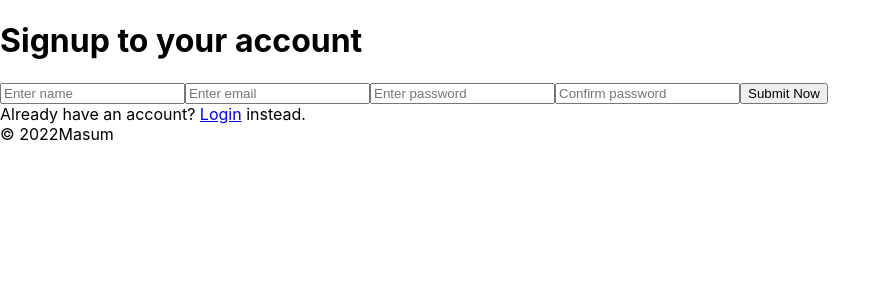
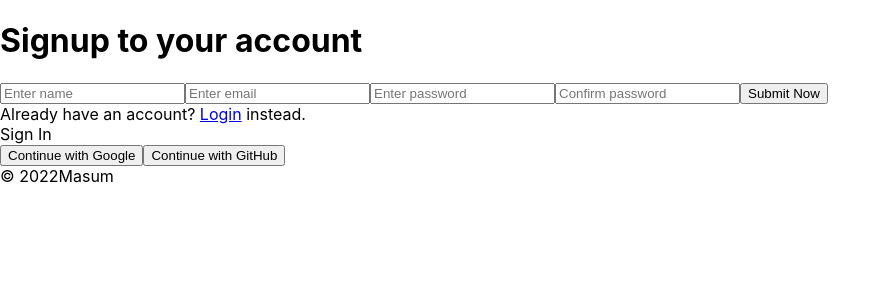
Before and after one commit to Masum-Billah-Azadi/Talim, a React (Create React App) app: page /#/ in a window 1280 px wide. Shown: the top 300 px of the page, without its empty margins (0-891 px from the left). Built offline with nearby package versions, Linux system fonts and the light colour scheme; no server answers.

Commit message:
Google and Github Authentication with Firebase auth

```diff
--- a/src/components/contexts/AuthContext.js
+++ b/src/components/contexts/AuthContext.js
@@ -1,13 +1,12 @@
 import {
   createUserWithEmailAndPassword,
-  getAuth,
-  onAuthStateChanged,
-  signInWithEmailAndPassword,
-  signOut,
+  getAuth, GithubAuthProvider, GoogleAuthProvider, onAuthStateChanged,
+  signInWithEmailAndPassword, signInWithPopup, signOut,
   updateProfile
 } from "firebase/auth";
 import React, { useContext, useEffect, useState } from "react";
 import "../../firebase";
+import { auth } from "../../firebase";
 
 const AuthContext = React.createContext();
 
@@ -44,6 +43,20 @@ export function AuthProvider({ children }) {
       ...user,
     });
   }
+//Google And GitHub Api to Singup
+  const signInWithGoogle = () => {
+    setLoading(true);
+
+    signInWithPopup(auth, new GoogleAuthProvider())
+      .then((res) => console.log(res))
+      .finally(() => setLoading(false));
+  };
+  const signInWithGithub = () => {
+    setLoading(true);
+    signInWithPopup(auth, new GithubAuthProvider())
+      .then((res) => console.log(res))
+      .finally(() => setLoading(false));
+  };
 
   // login function
   function login(email, password) {
@@ -62,6 +75,8 @@ export function AuthProvider({ children }) {
     signup,
     login,
     logout,
+    signInWithGoogle,
+    signInWithGithub
   };
 
   return (
--- a/src/components/sComponent/SignupForm.js
+++ b/src/components/sComponent/SignupForm.js
@@ -8,7 +8,7 @@ export default function SignupForm() {
   const [password, setPassword] = useState("");
   const [confirmPassword, setConfirmPassword] = useState("");
   const [agree, setAgree] = useState("");
-
+  const [newAccount, setNewAccount] = useState(true);
   const [error, setError] = useState();
   const [loading, setLoading] = useState();
 
@@ -33,8 +33,10 @@ export default function SignupForm() {
       setError("Failed to create an account!");
     }
   }
-
+  const toggleAccount = () => setNewAccount((prev) => !prev);
+  const { signInWithGoogle, signInWithGithub } = useAuth();
   return (
+    <>
     <form onSubmit={handleSubmit}>
       <input
         type="text"
@@ -89,5 +91,14 @@ export default function SignupForm() {
         Already have an account? <Link to="/Login">Login</Link> instead.
       </div>
     </form>
+    <span onClick={toggleAccount} className="authSwitch">
+    {newAccount ? "Sign In" : "Create Account"}
+    </span>
+    <div>
+    <button onClick={signInWithGoogle}>Continue with Google</button>
+    <button onClick={signInWithGithub}>Continue with GitHub</button>
+    </div>
+    </>
+
   );
 }
--- a/src/firebase.js
+++ b/src/firebase.js
@@ -1,5 +1,6 @@
 import { initializeApp } from "firebase/app";
 import { getAuth } from "firebase/auth";
+import firebase from "firebase/compat/app";
 
 const firebaseConfig = {
   apiKey: process.env.REACT_APP_FIREBASE_API_KEY,
@@ -14,5 +15,5 @@ const firebaseConfig = {
 
 const app = initializeApp(firebaseConfig);
 export const auth = getAuth();
-
+export const authfirebaseInstance = firebase;
 export default app;
```
